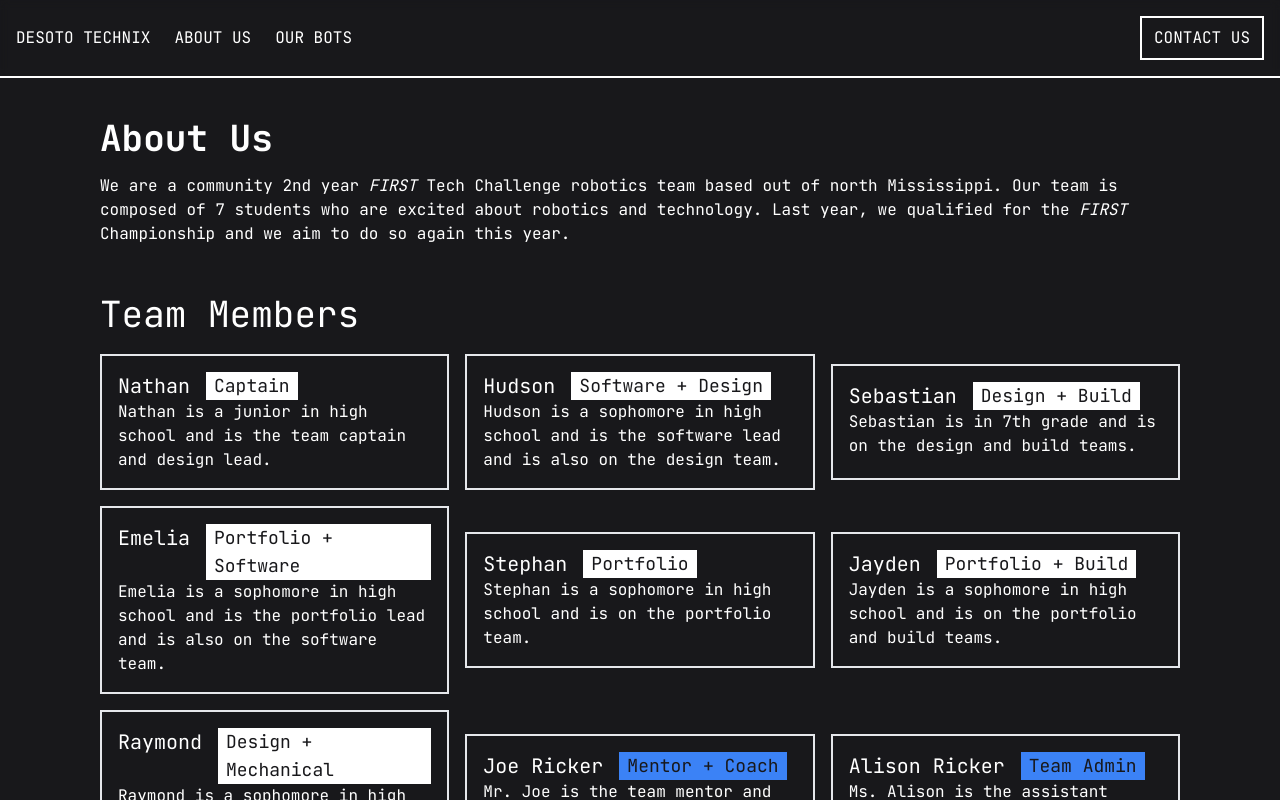
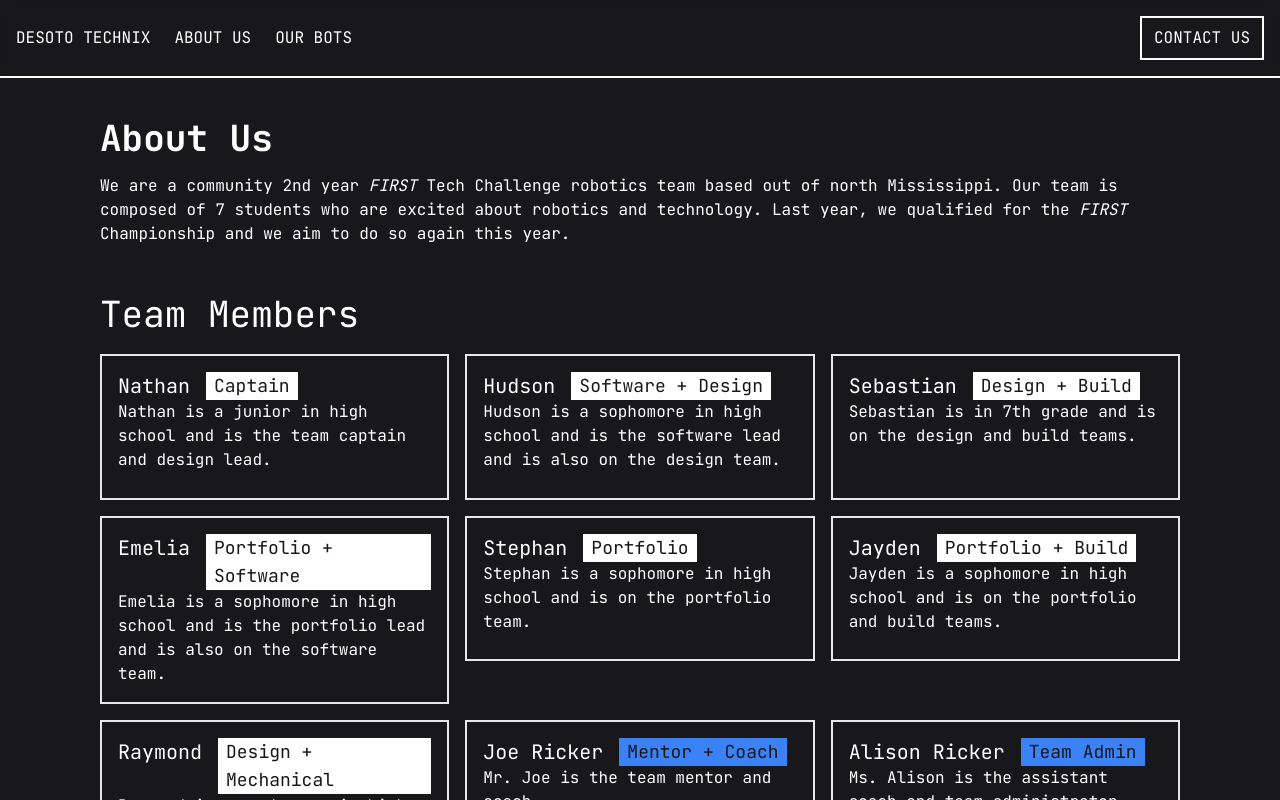
Before and after one commit to 23521-Desoto-Technix/dtweb, a Next.js app: page /about in a window 1280 px wide. Shown: the top 800 px of the page. Built offline with nearby package versions, Linux system fonts and the light colour scheme.

Commit message:
fix(Members): adjust layout properties for improved alignment and aspect ratio

```diff
--- a/app/components/Members.tsx
+++ b/app/components/Members.tsx
@@ -13,9 +13,9 @@ const members = [
 
 const Members = () => {
     return (
-        <div className="grid grid-cols-1 sm:grid-cols-2 lg:grid-cols-3 gap-4 pr-0 items-center">
+        <div className="grid grid-cols-1 sm:grid-cols-2 lg:grid-cols-3 gap-4 pr-0 items-start">
             {members.map((member, index) => (
-                <div key={index} className="w-full aspect-[3/1] border-2 p-4">
+                <div key={index} className="w-full aspect-[12/5] border-2 p-4">
                     <div className="flex flex-row gap-4">
                         <h1 className="text-xl">{member.name}</h1>
                         <h1 className={`text-lg text-zinc-900 px-2 ${member.mentor ? 'bg-blue-500' : 'bg-white'}`}>{member.role}</h1>
```
